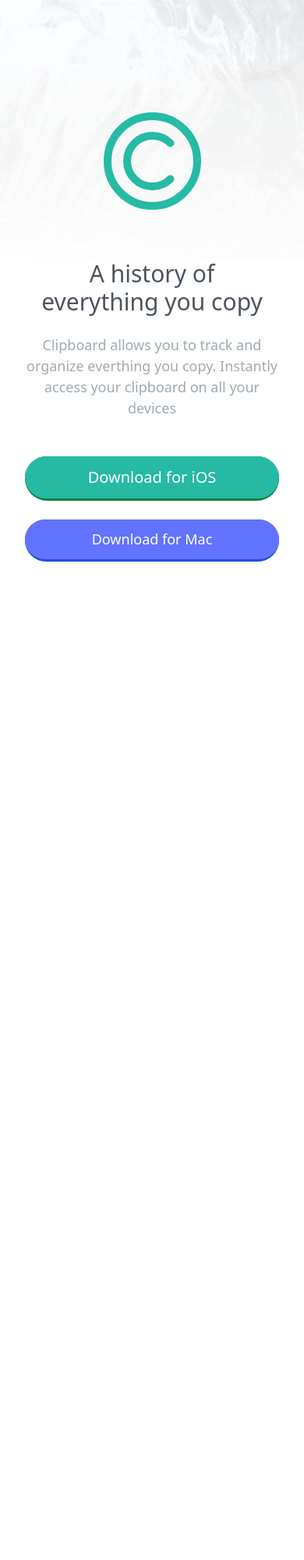
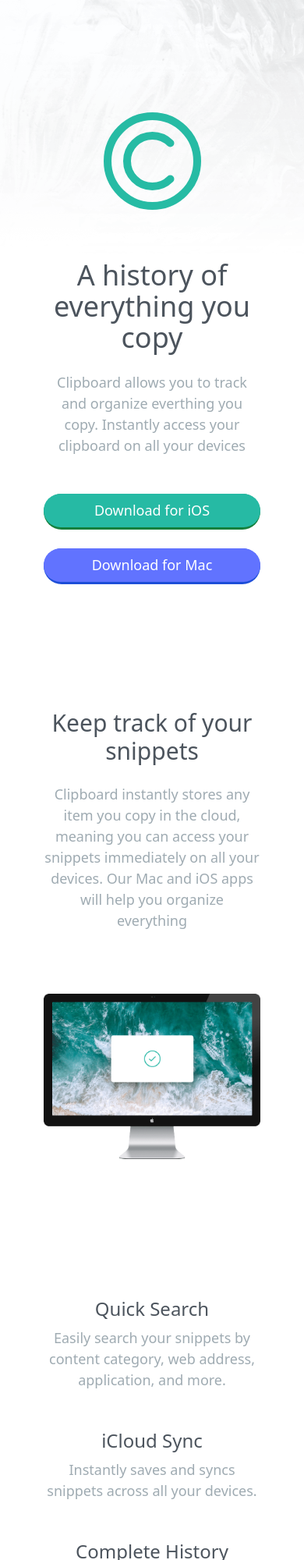
Before and after one commit to Leo-yagami/Frontend-Mentor-Progression, a website: page Challenges/Challenge6(clipboard)/clipboard(landing_page)/index.html in a window 390 px wide. Shown: the top 2000 px of the page at 78% size. Before the commit the page ends 844 px from the top, so only its background shows below. Drawn offline with Linux system fonts and the light colour scheme; a web font is replaced by a local one.

Commit message:
product description section(mobile and desktop)

```diff
--- a/Challenges/Challenge6(clipboard)/clipboard(landing_page)/index.html
+++ b/Challenges/Challenge6(clipboard)/clipboard(landing_page)/index.html
@@ -14,11 +14,13 @@
     />
   </head>
   <body>
-    <div class="bg-white flex items-center justify-center">
-      <div class="text-center px-8 text-[18px]">
+    <div class="bg-white mx-auto">
+      <!-- hero section -->
+      <section id="hero">
+        <!-- logo and background image wrapper -->
         <div
-          class="flex justify-center bg-cover pb-16 pt-36 -mx-8"
-          style="background-image: url('./images/bg-header-mobile.png')"
+          class="flex justify-center bg-cover pb-16 pt-36"
+          style="background-image: url('./images/bg-header-desktop.png')"
         >
           <svg width="125" height="125" xmlns="http://www.w3.org/2000/svg">
             <g
@@ -35,19 +37,22 @@
             </g>
           </svg>
         </div>
-        <h3 class="text-3xl text-darkGrayBlue">
-          A history of <br />
-          everything you copy
+        <!-- title and buttons wrapper -->
+        <div class="px-14 text-[18px] flex flex-col text-center">
+          <h3 class="text-4xl text-darkGrayBlue">
+            A history of everything you copy
           </h3>
-        <p class="text-grayBlue mt-6">
+          <p class="text-grayBlue mt-6 max-w-lg mx-auto">
             Clipboard allows you to track and organize everthing you copy.
             Instantly access your clipboard on all your devices
           </p>
-        <div class="mt-12 flex flex-col md:flex-row gap-6 md:gap-4">
+          <div
+            class="mt-12 flex flex-col md:flex-row md:justify-center gap-6 md:gap-4"
+          >
             <div class="bg-green-700 rounded-full">
               <a
                 href="#"
-              class="inline-block text-[20px] w-full bg-strongCyan rounded-full text-white px-10 py-3 mb-[0.2rem]"
+                class="inline-block w-full bg-strongCyan rounded-full text-white px-6 py-2 mb-[0.2rem]"
               >
                 Download for iOS</a
               >
@@ -56,13 +61,52 @@
             <div class="bg-blue-700 rounded-full">
               <a
                 href="#"
-              class="inline-block w-full bg-lightBlue rounded-full text-white px-10 py-3 mb-[0.2rem]"
+                class="inline-block w-full bg-lightBlue rounded-full text-white px-6 py-2 mb-[0.2rem]"
               >
                 Download for Mac</a
               >
             </div>
           </div>
         </div>
+      </section>
+      <!-- product description section -->
+      <section class="mt-40">
+        <div class="px-14 text-[18px] flex flex-col items-center">
+          <h5 class="text-darkGrayBlue text-3xl text-center">
+            Keep track of your snippets
+          </h5>
+          <p class="max-w-lg mt-6 text-grayBlue text-center">
+            Clipboard instantly stores any item you copy in the cloud, meaning
+            you can access your snippets immediately on all your devices. Our
+            Mac and iOS apps will help you organize everything
+          </p>
+        </div>
+        <div
+          class="flex flex-col px-14 md:flex-row mt-20 gap-24 text-center md:text-left text-grayBlue text-[18px] md:-ml-24"
+        >
+          <img src="./images/image-computer.png" />
+          <div class="space-y-12 md:max-w-sm mx-auto md:ml-0 mt-20">
+            <div class="space-y-2">
+              <h5 class="text-darkGrayBlue text-2xl">Quick Search</h5>
+              <p class="">
+                Easily search your snippets by content category, web address,
+                application, and more.
+              </p>
+            </div>
+            <div class="space-y-2">
+              <h5 class="text-darkGrayBlue text-2xl">iCloud Sync</h5>
+              <p>Instantly saves and syncs snippets across all your devices.</p>
+            </div>
+            <div class="space-y-2">
+              <h5 class="text-darkGrayBlue text-2xl">Complete History</h5>
+              <p>
+                Retrieve any snippets from the first moment you started using
+                the app.
+              </p>
+            </div>
+          </div>
+        </div>
+      </section>
     </div>
   </body>
 </html>
```
Also changed, not shown: Challenges/Challenge6(clipboard)/clipboard(landing_page)/css/style.css. Lines whose indentation alone changed are shown as unchanged.
